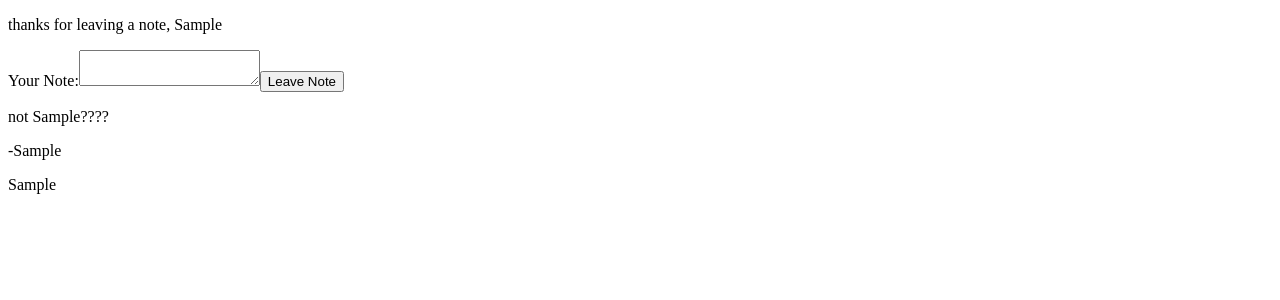
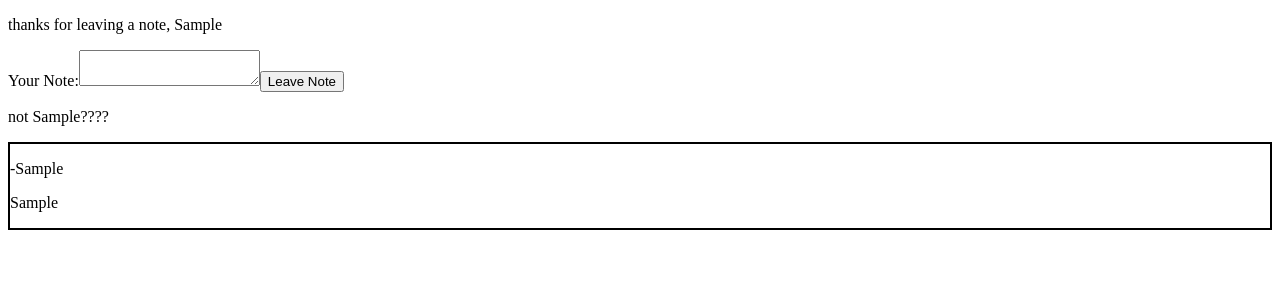
Before and after one commit to baileykue/react-guestbook, a React app: page / in a window 1280 px wide. Both pictures are taken after typing "Sample", "Sample" into the empty fields and a click on the button "Leave Note". Shown: the top 300 px of the page. Built offline with nearby package versions, Linux system fonts and the light colour scheme; the HTML template or start-up script is replaced by a standard one.

Commit message:
starting styling for note list

```diff
--- a/src/components/GuestBook/GuestBook.jsx
+++ b/src/components/GuestBook/GuestBook.jsx
@@ -39,7 +39,9 @@ export default function GuestBook() {
             onChange={(e) => setMessage(e.target.value)}
           />
         </label>
+
         <button onClick={handleSubmit}>Leave Note</button>
+
         {user && <p onClick={() => setUser('')}>not {user}????</p>}
       </form>
     </div>
--- a/src/components/Note/Note.jsx
+++ /dev/null
@@ -1,5 +0,0 @@
-import React from 'react';
-
-export default function Note() {
-  return <div></div>;
-}
--- /dev/null
+++ b/src/components/NoteList/NoteList.css
@@ -0,0 +1,3 @@
+.note_card {
+  border: 2px solid black;
+}
--- a/src/components/NoteList/NoteList.jsx
+++ b/src/components/NoteList/NoteList.jsx
@@ -1,13 +1,15 @@
 import React from 'react';
 import { useNote } from '../../context/NoteContext';
+import styles from './NoteList.css';
 
 export default function NoteList() {
   const { notes } = useNote();
+  const { note_card } = styles;
 
   return (
     <div>
       {notes?.map((note) => (
-        <div key={`${note.name}-${note.message}`}>
+        <div key={`${note.name}-${note.message}`} className={note_card}>
           <p>-{note.name}</p>
           <p>{note.message}</p>
         </div>
```
